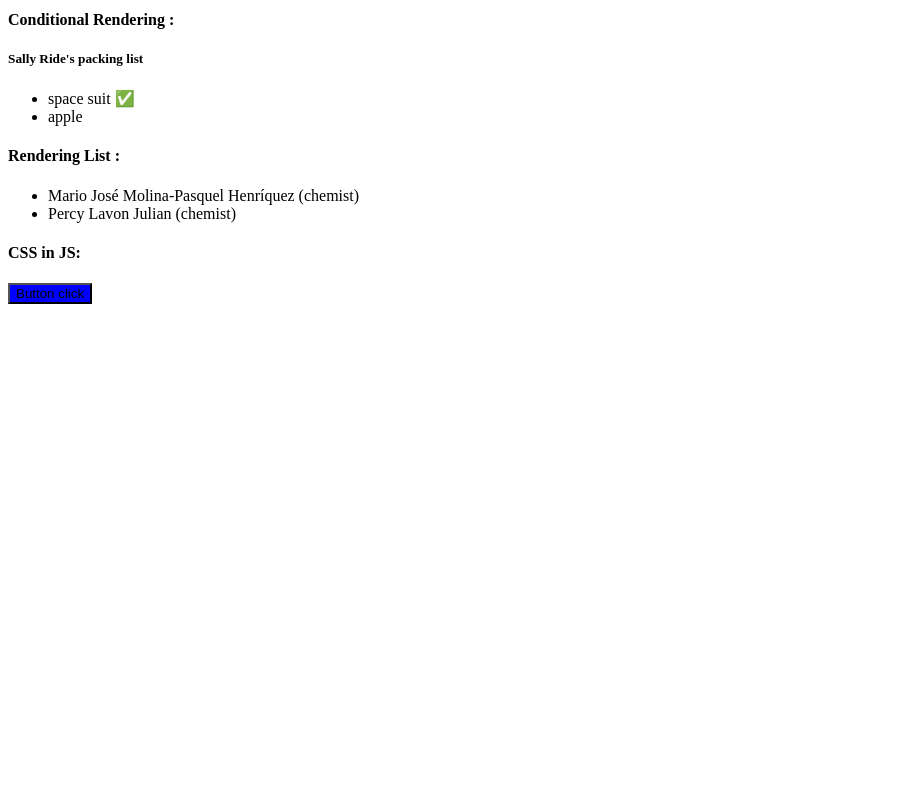
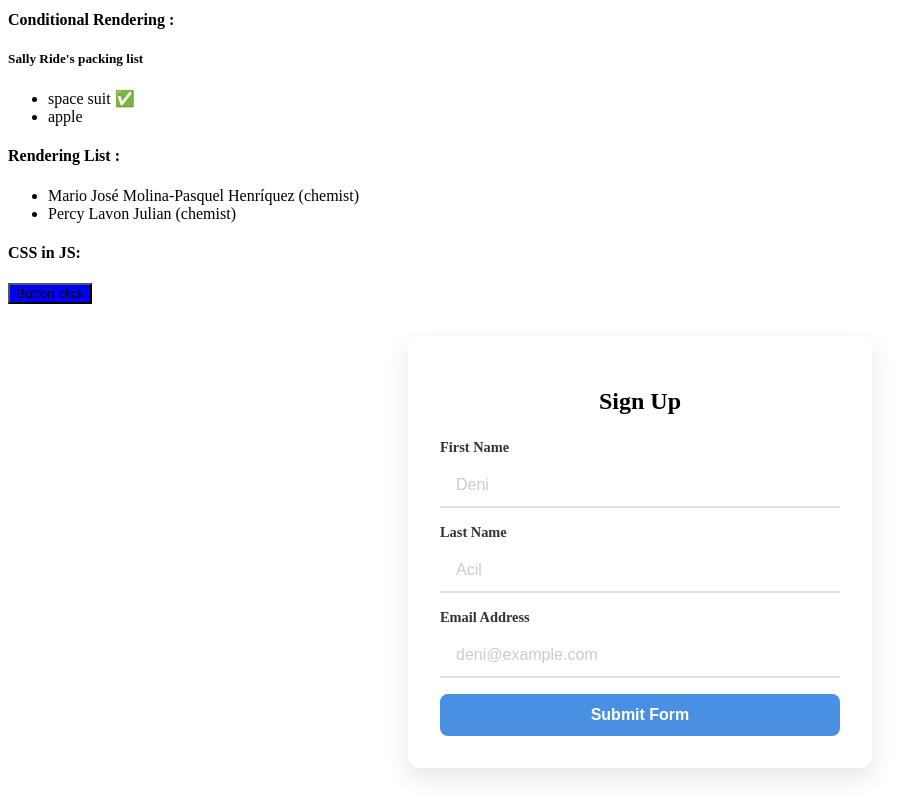
Before and after one commit to denimubarokhilmi/learningPathReactWithMakers, a React app: page / in a window 1280 px wide. Shown: the part 578-1378 px from the top of the page, without its empty margins (0-924 px from the left). Before the commit the page ends 890 px from the top, so only its background shows below. Built offline with nearby package versions, Linux system fonts and the light colour scheme; the HTML template or start-up script is replaced by a standard one.

Commit message:
feat:understand and learn Libari Formil for React (#7)

```diff
--- a/package.json
+++ b/package.json
@@ -10,9 +10,11 @@
     "preview": "vite preview"
   },
   "dependencies": {
+    "formik": "^2.4.9",
     "react": "^19.2.5",
     "react-dom": "^19.2.5",
-    "styled-components": "^6.4.1"
+    "styled-components": "^6.4.1",
+    "yup": "^1.7.1"
   },
   "devDependencies": {
     "@eslint/js": "^9.39.4",
--- a/src/components/IntermediateReact/CSSinJS.jsx
+++ b/src/components/IntermediateReact/CSSinJS.jsx
@@ -1,16 +1,15 @@
 import styled from "styled-components";
+const Button = styled.button`
+  background-color: ${(props) => (props.$primary ? "green" : "blue")};
+  padding: "20px 20px";
+  color: "black";
+`;
 
 export default function ButtonScooped() {
-  const Button = styled.button`
-    background-color: ${(props) => (props.primary ? "green" : "blue")};
-    padding: "20px 20px";
-    color: "black";
-  `;
-
   return (
     <div className="example-css-in-js">
       <h4>CSS in JS: </h4>
-      <Button primary={false}>Button click</Button>
+      <Button $primary={false}>Button click</Button>
     </div>
   );
 }
--- /dev/null
+++ b/src/components/IntermediateReact/Formik.jsx
@@ -0,0 +1,145 @@
+import { Formik, Field, Form, ErrorMessage } from "formik";
+import * as Yup from "yup";
+import styled, { keyframes } from "styled-components";
+
+const fadeIn = keyframes`
+  from { opacity: 0; transform: translateY(-5px); }
+  to { opacity: 1; transform: translateY(0); }
+`;
+
+const FormContainer = styled.div`
+  max-width: 400px;
+  margin: 2rem auto;
+  padding: 2rem;
+  background: #ffffff;
+  border-radius: 12px;
+  box-shadow: 0 10px 25px rgba(0, 0, 0, 0.1);
+  /* font-family: "Segoe UI", Tahoma, Geneva, Verdana, sans-serif; */
+`;
+
+const FormGroup = styled.div`
+  margin-bottom: 1rem;
+  /* position: relative;     */
+`;
+
+const Label = styled.label`
+  display: block;
+  font-weight: 600;
+  margin-bottom: 0.5rem;
+  color: #333;
+  font-size: 0.9rem;
+`;
+
+const Input = styled.input`
+  width: 100%;
+  padding: 12px 16px;
+  border: 2px solid #e1e1e1;
+  border-top: none;
+  border-right: none;
+  border-left: none;
+  font-size: 1rem;
+  transition: all 0.3s ease;
+  outline: none;
+  box-sizing: border-box;
+
+  &:focus {
+    border-color: #4a90e2;
+    box-shadow: 0 0 8px rgba(74, 144, 226, 0.2);
+    background-color: transparent;
+    transform: translateY(-2px);
+  }
+
+  &::placeholder {
+    color: #ccc;
+  }
+`;
+
+const FormilError = styled.div`
+  color: #e74c3c;
+  font-size: 0.8rem;
+  margin-top: 0.3rem;
+  font-weight: 500;
+  animation: ${fadeIn} 0.3s ease-out;
+`;
+
+const SubmitButton = styled.button`
+  width: 100%;
+  padding: 12px;
+  background-color: #4a90e2;
+  color: white;
+  border: none;
+  border-radius: 8px;
+  font-size: 1rem;
+  font-weight: 600;
+  cursor: pointer;
+  transition:
+    background 0.3s,
+    transform 0.1s;
+
+  &:hover:not(:disabled) {
+    background-color: #357abd;
+  }
+
+  &:active:not(:disabled) {
+    transform: scale(0.98);
+  }
+
+  &:disabled {
+    background-color: #ccc;
+    cursor: not-allowed;
+  }
+`;
+
+function ExampleFormik() {
+  const validationSchemaYup = Yup.object({
+    firstName: Yup.string().min(3, "Min 3 chars").required("Required"),
+    lastName: Yup.string().min(3, "Min 3 chars").required("Required"),
+    email: Yup.string().email("Invalid email").required("Required"),
+  });
+
+  return (
+    <FormContainer>
+      <h2 style={{ textAlign: "center", marginBottom: "1.5rem" }}>Sign Up</h2>
+      <Formik
+        initialValues={{ firstName: "", lastName: "", email: "" }}
+        validationSchema={validationSchemaYup}
+        onSubmit={(values, { setSubmitting, resetForm }) => {
+          setTimeout(() => {
+            console.log(values);
+            alert("Success!");
+            resetForm();
+            setSubmitting(false);
+          }, 2000);
+        }}
+      >
+        {({ isSubmitting }) => (
+          <Form>
+            <FormGroup>
+              <Label htmlFor="firstName">First Name</Label>
+              <Field name="firstName" placeholder="Deni" as={Input} />
+              <ErrorMessage name="firstName" component={FormilError} />
+            </FormGroup>
+
+            <FormGroup>
+              <Label htmlFor="lastName">Last Name</Label>
+              <Field name="lastName" placeholder="Acil" as={Input} />
+              <ErrorMessage name="lastName" component={FormilError} />
+            </FormGroup>
+
+            <FormGroup>
+              <Label htmlFor="email">Email Address</Label>
+              <Field name="email" placeholder="deni@example.com" as={Input} />
+              <ErrorMessage name="email" component={FormilError} />
+            </FormGroup>
+
+            <SubmitButton type="submit" disabled={isSubmitting}>
+              {isSubmitting ? "Prosses..." : "Submit Form"}
+            </SubmitButton>
+          </Form>
+        )}
+      </Formik>
+    </FormContainer>
+  );
+}
+
+export default ExampleFormik;
--- a/src/components/IntermediateReact/TempIntermediate.jsx
+++ b/src/components/IntermediateReact/TempIntermediate.jsx
@@ -1,6 +1,7 @@
 import ConditionalRendering from "./ConditionalRendering";
 import List from "./RenderingList";
 import ButtonScooped from "./CSSinJS";
+import ExampleFormik from "./Formik";
 function TempIntermediate() {
   return (
     <div
@@ -15,6 +16,7 @@ function TempIntermediate() {
       <h4>Rendering List :</h4>
       <List></List>
       <ButtonScooped></ButtonScooped>
+      <ExampleFormik></ExampleFormik>
     </div>
   );
 }
```
Also changed, not shown: 1 other file (tests, documents, lock files or other folders).
